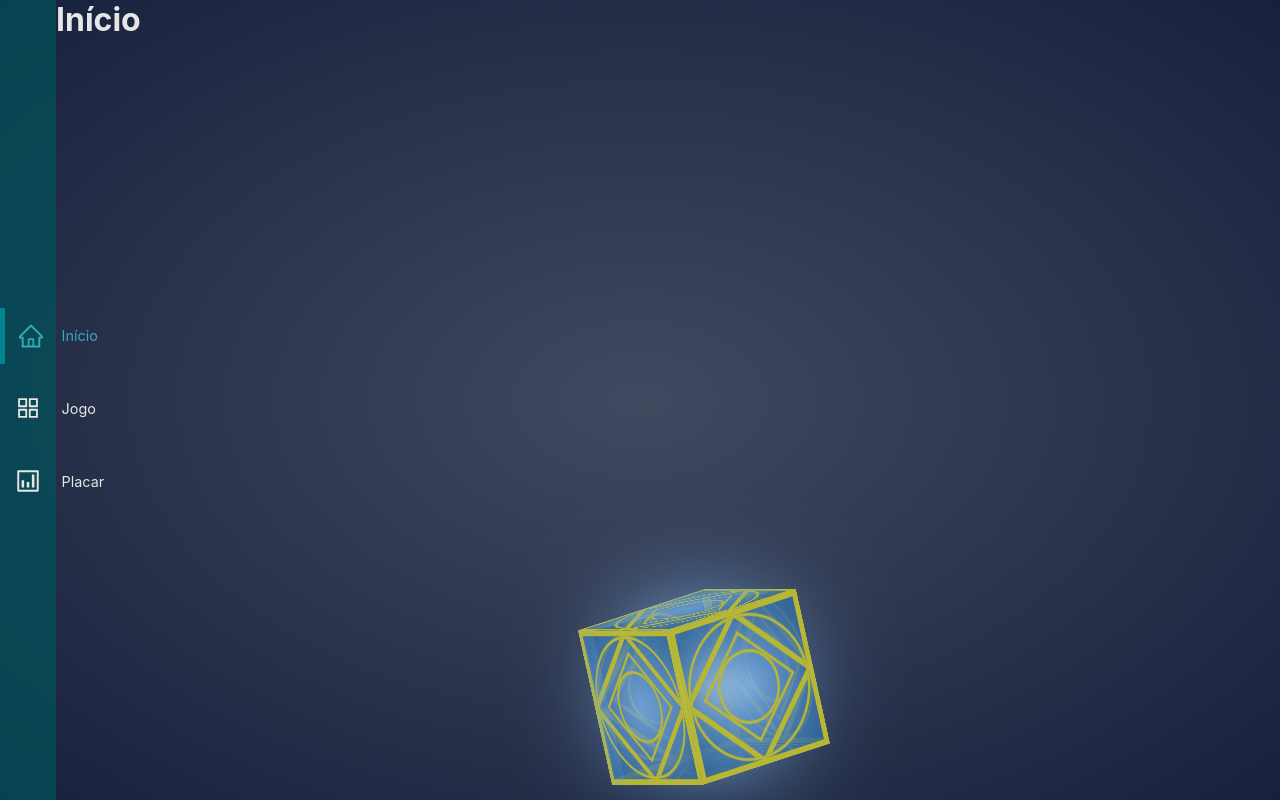
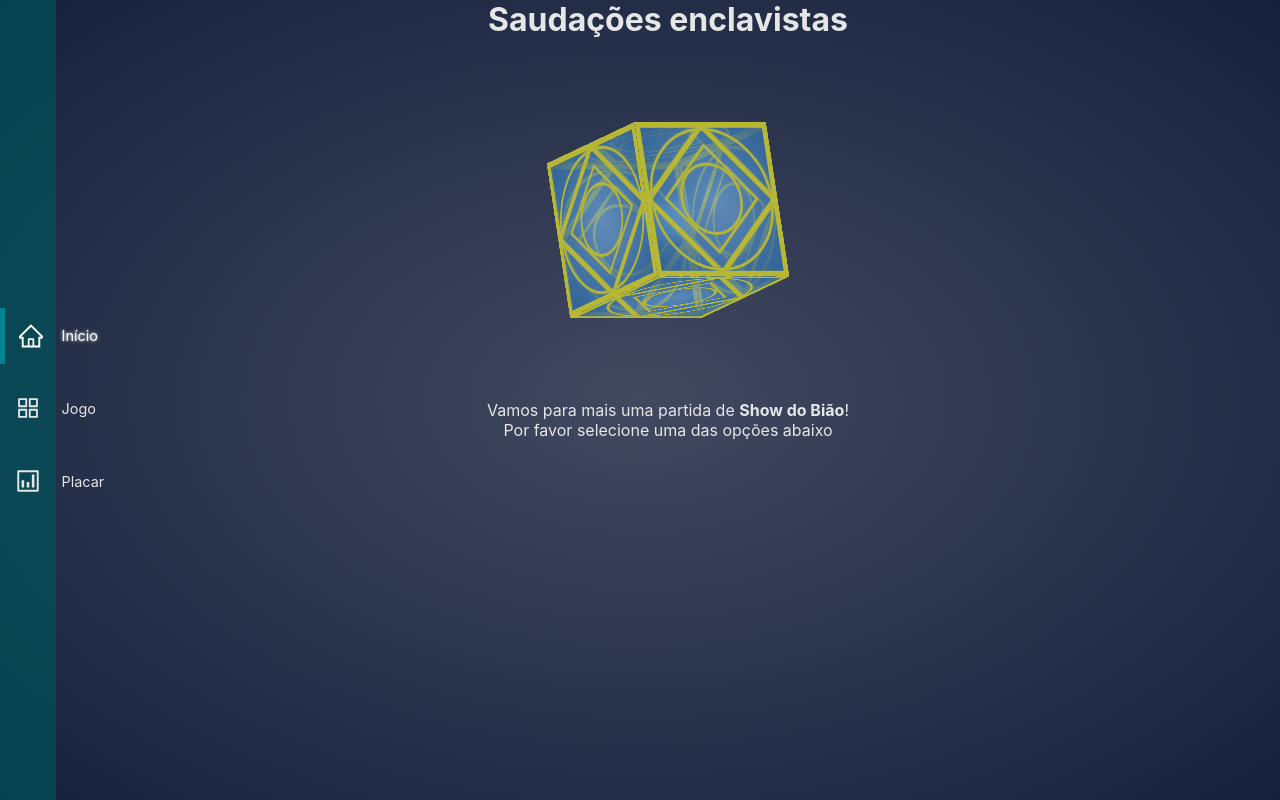
Before and after one commit to jposawa/showEnclave, a React (Vite) app: page / in a window 1280 px wide. Built offline with nearby package versions, Linux system fonts and the light colour scheme.

Commit message:
Iniciando tela inicial

```diff
--- a/src/App.css
+++ b/src/App.css
@@ -11,9 +11,12 @@
 }
 
 .corpoSite>main {
+  position: relative;
   width: 100%;
   height: 100%;
   order: 1;
+  display: flex;
+  flex-direction: column;
 }
 
 .corpoSite>nav {
--- a/src/components/Holocron/index.jsx
+++ b/src/components/Holocron/index.jsx
@@ -5,10 +5,15 @@ import HolocronFace from "./HolocronFace/";
 import styles from "./styles.module.css";
 
 export default function Holocron(props) {
-  const {animado} = props;
+  const {animado, animacao, tamanho} = props;
+  const palavrasAnimacaoTotal = ["introdução", "apresentação", "inicio", "início"];
+
+  const classAnimacao = !animado && !animacao ? "" : palavrasAnimacaoTotal.includes(animado) || palavrasAnimacaoTotal.includes(animacao) ? styles.animacaoIntrodutoria : styles.animacaoPadrao;
+
+  const nomeAnimacao = "giroHorizontalInclinado";
 
   return (
-    <div className={styles.holocron}>
+    <div className={`${styles.holocron} ${classAnimacao}`} style={{"--tamanhoLado": tamanho}}>
       <span className={styles.luzInterior}/>
       <HolocronFace className={styles.frente}/>
       <HolocronFace className={styles.tras}/>
--- a/src/components/Holocron/styles.module.css
+++ b/src/components/Holocron/styles.module.css
@@ -1,9 +1,9 @@
 .holocron, .holocron * {
-  transition: all 0.3s;
+  transition: all 0.3s, width 1s, height 1s;
 }
 
 .holocron {
-  --tamanhoFace: 10rem;
+  --tamanhoFace: var(--tamanhoLado, 10rem);
   --corFace: radial-gradient(rgba(119, 170, 221, 0.5), rgba(51, 102, 153, 0.85) 90%);
   --corBorda: var(--corBordaHolocron, #b7b734);
 
@@ -13,23 +13,44 @@
   justify-content: center;
   align-items: center;
   transform-style: preserve-3d;
-  animation: giroHorizontalInclinado 5s linear infinite;
+  animation-duration: 5s;
+  animation-timing-function: linear;
+  animation-iteration-count: infinite;
 }
 
 .luzInterior {
-  --tamanhoLuz: 1rem;
+  --tamanhoLuz: calc(var(--tamanhoFace) * 0.01);
 
   width: var(--tamanhoLuz);
   height: var(--tamanhoLuz);
-  background: white;
+  background: rgba(255,255,255,0.1);
   border: 2px solid white;
   border-radius: 50% !important;
+  box-shadow: none;
+  animation-duration: 5s;
+  animation-timing-function: linear;
+  animation-iteration-count: infinite;
+  animation-direction: reverse !important;
+  font-size: var(--tamanhoLuz);
   box-shadow:
-    0 0 30px 20px #fff,  /* inner white */
-    0 0 60px 40px rgba(119, 170, 221, 1), /* middle color */
-    0 0 100px 70px rgba(119, 170, 221, 1); /* outer color */
+      0 0 5em rgba(255,255,255,1),  /* inner white */
+      0 0 10em 10em rgba(119, 170, 221, 1), /* middle color */
+      0 0 10em 10em rgba(119, 170, 221, 1); /* outer color */
+}
 
-  animation: giroHorizontalInclinado 5s linear reverse infinite;
+.animacaoPadrao, .animacaoPadrao .luzInterior {
+  animation-name: giroHorizontalInclinado;
+}
+
+.animacaoIntrodutoria, .animacaoIntrodutoria .luzInterior{
+  --atrasoPrimeiraAnimacao: 1s;
+  --tempoPrimeiraAnimacao: 1s;
+  --tempoEntreAnimacoes: calc(var(--atrasoPrimeiraAnimacao) + var(--tempoPrimeiraAnimacao));
+  animation-name: introducaoHolocron, giroHorizontalInclinado;
+  animation-duration: var(--tempoPrimeiraAnimacao), 5s;
+  animation-timing-function: ease-in, linear;
+  animation-delay: var(--atrasoPrimeiraAnimacao), var(--tempoEntreAnimacoes);
+  animation-iteraction-count: 1, infinite;
 }
 
 .frente {
@@ -58,13 +79,20 @@
 
 @keyframes giroHorizontalInclinado {
   0% {
-    transform: rotateY(0deg) rotateZ(15deg);
-  }
-  50% {
-    transform: rotateY(180deg) rotateZ(15deg);
+    transform: rotateY(0deg) rotateX(15deg);
   }
   100% {
-    transform: rotateY(360deg) rotateZ(15deg);
+    transform: rotateY(360deg) rotateX(15deg);
+  }
+}
+
+@keyframes introducaoHolocron {
+  0% {
+    transform: rotateX(0deg);
+  }
+
+  100% {
+    transform: rotateX(15deg);
   }
 }
 
--- a/src/components/Menu/index.jsx
+++ b/src/components/Menu/index.jsx
@@ -15,17 +15,17 @@ export default function Menu() {
   return (
     <nav className={styles.menu}>
       <span className={styles.fundo}/>
-      <Link to="/placar" className={isThisLocation("placar") && styles.selecionado}>
+      <Link to="/placar" className={isThisLocation("placar") ? styles.selecionado : undefined}>
         <ProjectOutlined style={{transform: "rotate(180deg)"}} />
         <p>Placar</p>
       </Link>
 
-      <Link to="/inicio" className={(isThisLocation("inicio") || isThisLocation("")) && styles.selecionado}>
+      <Link to="/inicio" className={(isThisLocation("inicio") || isThisLocation("")) ? styles.selecionado : undefined}>
         <HomeOutlined />
         <p>Início</p>
       </Link>
 
-      <Link to="/jogo" className={isThisLocation("jogo") && styles.selecionado}>
+      <Link to="/jogo" className={isThisLocation("jogo") ? styles.selecionado : undefined}>
         <AppstoreOutlined />
         <p>Jogo</p>
       </Link>
--- a/src/components/Menu/styles.module.css
+++ b/src/components/Menu/styles.module.css
@@ -24,7 +24,8 @@
 .selecionado {
   border-bottom-width: var(--tamanhoBordaSelecionado) !important;
 /*   font-weight: bold; */
-  color: var(--corSecundariaMaisClara) !important;
+  color: #fff !important;
+  text-shadow: 0 0 0.2rem #fff;
 }
 
 .menu>a{
@@ -42,7 +43,7 @@
   align-items: center;
   color: inherit;
   z-index: 2;
-  transition: box-shadow 0.3s, border 0.2s;
+  transition: box-shadow 0.3s, border 0.2s, text-shadow 0.3s;
 }
 
 .menu>a:hover {
--- a/src/pages/Inicio/index.jsx
+++ b/src/pages/Inicio/index.jsx
@@ -6,13 +6,30 @@ import Carta from "../../components/Carta";
 import styles from "./styles.module.css";
 
 export default function Inicio() {
+  const [tamanhoHolocron, setTamanhoHolocron] = React.useState(0);
+
+  React.useEffect(() => {
+    setTimeout(() => {
+      setTamanhoHolocron("20vmin");
+    }, 1000);
+  }, [])
   // <Carta altura="40vmin" virada viraClique positiva valor="2"/>
+  // <Holocron animacao tamanho="10rem"/>
+  /* <div className={styles.containerHolocron}>
+        <Holocron animacao tamanho="10rem"/>
+      </div> */
   return (
-    <>
-      <h1>Início</h1>
+    <div className={styles.inicio}>
+      <h1>Saudações enclavistas</h1>
+
       <div className={styles.containerHolocron}>
-        <Holocron/>
+        <Holocron animado tamanho={tamanhoHolocron}/>
       </div>
-    </>
+
+      <div className={styles.corpoTexto}>
+        <p>Vamos para mais uma partida de <b>Show do Bião</b>!</p>
+        <p>Por favor selecione uma das opções abaixo</p>
+      </div>
+    </div>
   )
 }
--- a/src/pages/Inicio/styles.module.css
+++ b/src/pages/Inicio/styles.module.css
@@ -1,4 +1,24 @@
+.inicio {
+  position: relative;
+  width: 100%;
+  height: 100%;
+  display: flex;
+  flex-direction: column;
+  justify-content: space-between;
+  align-items: center;
+}
+
 .containerHolocron {
-  position: absolute;
-  margin: 50%;
+  position: relative;
+  width: 100%;
+  height: 30%;
+  display: flex;
+  justify-content: center;
+  align-items: center;
 }
+
+.corpoTexto {
+  width: 100%;
+  height: 50%;
+  text-align: center;
+}
```
